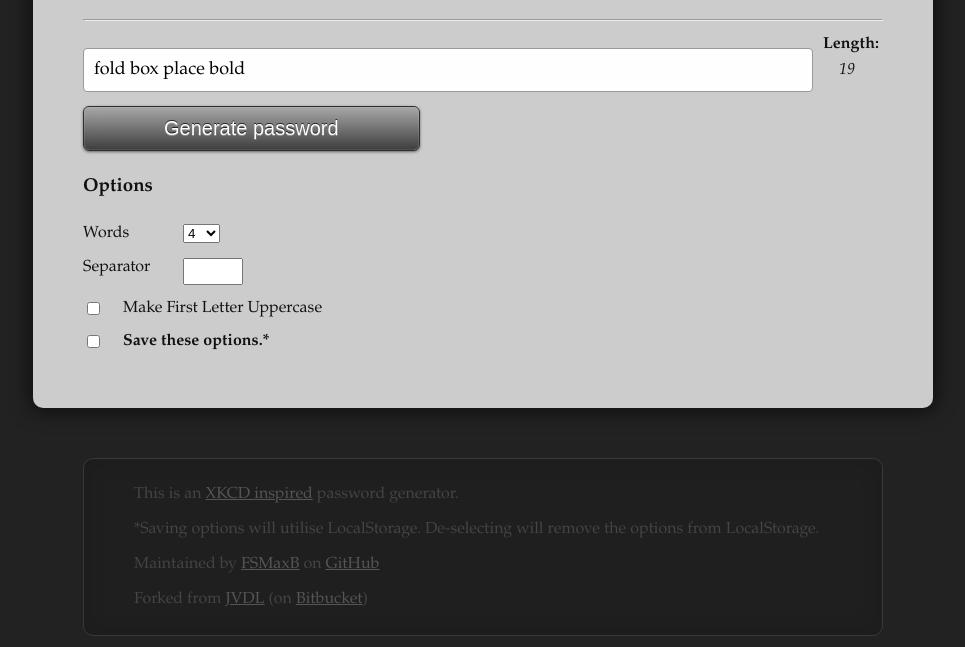
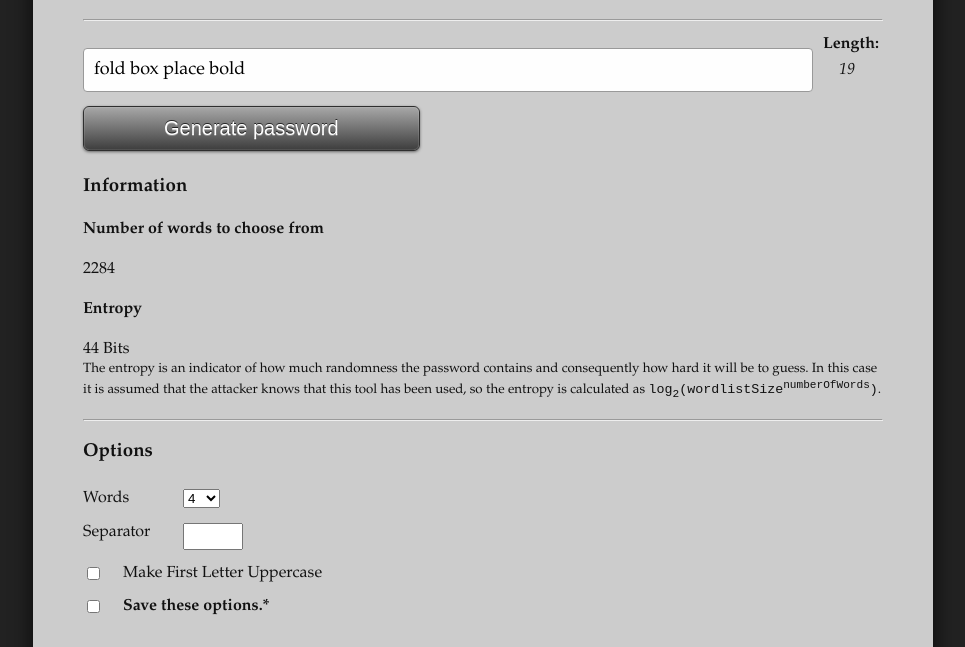
Before and after one commit to FSMaxB/correcthorsebatterystaple, a website: page index.html in a window 1280 px wide. Shown: the part 153-800 px from the top of the page, without its empty margins (157-1122 px from the left). Drawn offline with Linux system fonts and the light colour scheme.

Commit message:
Display entropy

```diff
--- a/index.html
+++ b/index.html
@@ -36,6 +36,19 @@
 			</div>
 
 			<div class="field"><input type="button" id="btn-generate" class="button" value="Generate password"/></div>
+
+			<div class="fieldset">
+				<legend>Information</legend>
+				<h3>Information</h3>
+				<h4>Number of words to choose from</h4>
+				<span id="wordlist-size"></span>
+				<h4>Entropy</h4>
+				<span id="display-entropy">0</span>&nbsp;Bits
+				<br>
+				<small>The entropy is an indicator of how much randomness the password contains and consequently how hard it will be to guess. In this case it is assumed that the attacker knows that this tool has been used, so the entropy is calculated as <span style="font-family: Monospace">log<sub>2</sub>(wordlistSize<sup>numberOfWords</sup>)</span>.</small>
+
+			</div>
+			<hr>
 
 			<div class="fieldset">
 				<legend>Options</legend>
--- a/js/main.js
+++ b/js/main.js
@@ -241,11 +241,15 @@ function CorrectHorseBatteryStaple() {
 		return this.words;
 	};
 
+	this.calculateEntropy = function(words) {
+		return Math.floor(Math.log(Math.pow(this.data.length, words))/Math.log(2));
+	}
 
 	/**
 	 * Generate a password
 	 */
 	this.generate = function() {
+		$('#wordlist-size').text(this.data.length);
 
 		this.words = [];
 
@@ -254,6 +258,7 @@ function CorrectHorseBatteryStaple() {
 		this.fullPassword = this.getWords();
 
 		this.ui.$passwordBox.val(this.fullPassword).trigger("change");
+		$("#display-entropy").text(this.calculateEntropy(this.options.minWords));
 
 		return this.fullPassword;
 	};
```
